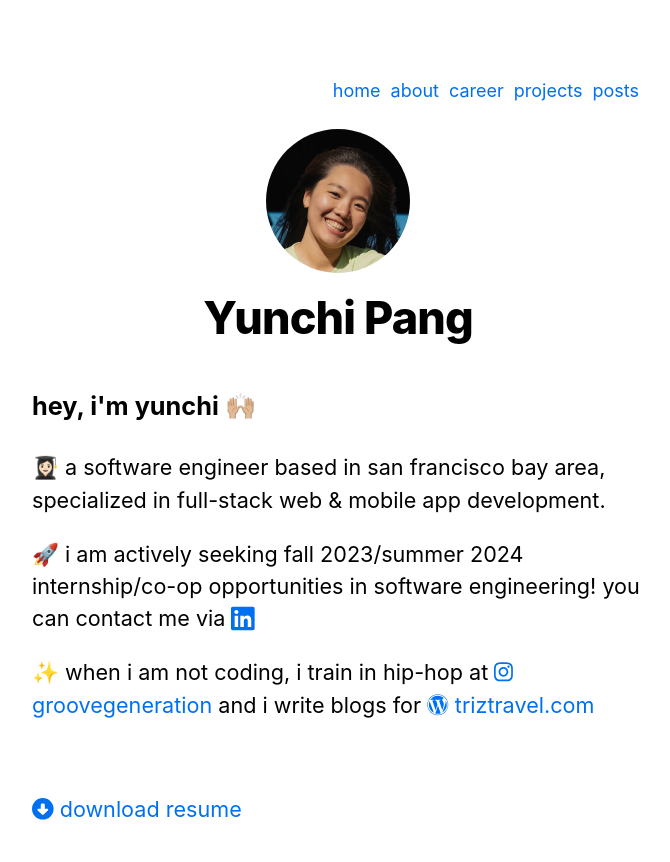
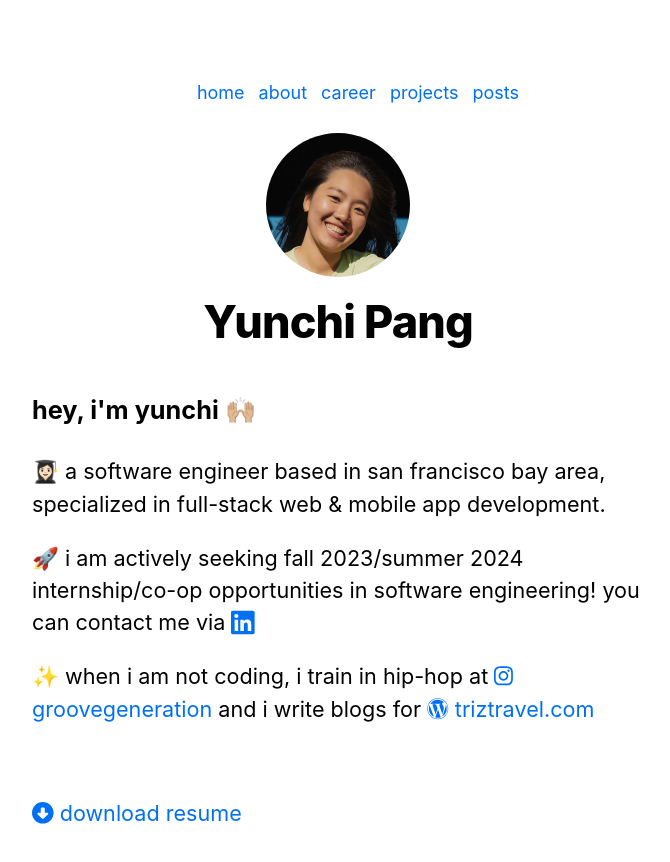
Before and after one commit to yunchipang/nextjs-portfolio, a Next.js app: page / in a window 1280 px wide. Shown: the top 862 px of the page, without its empty margins (302-972 px from the left). Built offline with nearby package versions, Linux system fonts and the light colour scheme.

Commit message:
Adjust NavBar position

```diff
--- a/src/components/navbar/NavBar.tsx
+++ b/src/components/navbar/NavBar.tsx
@@ -4,7 +4,8 @@ import navLinks from 'utils/navLinks';
 
 const navBarStyle = {
   display: 'flex',
-  justifyContent: 'flex-end',
+  // justifyContent: 'flex-end',
+  justifyContent: 'center',
 };
 
 export default function NavBar() {
@@ -17,7 +18,7 @@ export default function NavBar() {
               key={index}
               style={{
                 display: 'inline',
-                padding: '5px',
+                padding: '7px',
               }}
             >
               <Link href={link.path}>{link.name}</Link>
```
